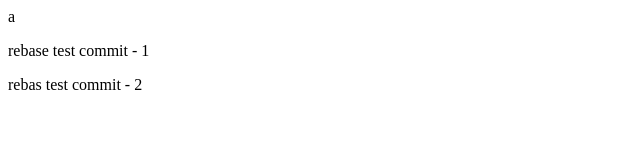
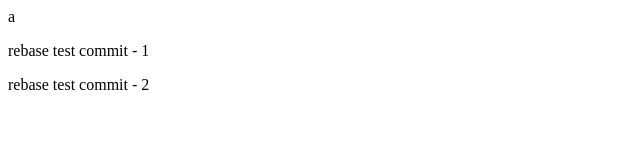
Before and after one commit to sunacodesu/test_02, a plain HTML site: page index.html in a window 1280 px wide. Shown: the full height of the page, 0-640 px from the left. Drawn offline with Linux system fonts and the light colour scheme.

Commit message:
test: rebase test commit 1

```diff
--- a/index.html
+++ b/index.html
@@ -8,6 +8,6 @@
 <body>
   <main>a</main>
   <p>rebase test commit - 1</p>
-  <p>rebas test commit - 2</p>
+  <p>rebase test commit - 2</p>
 </body>
 </html>
```
